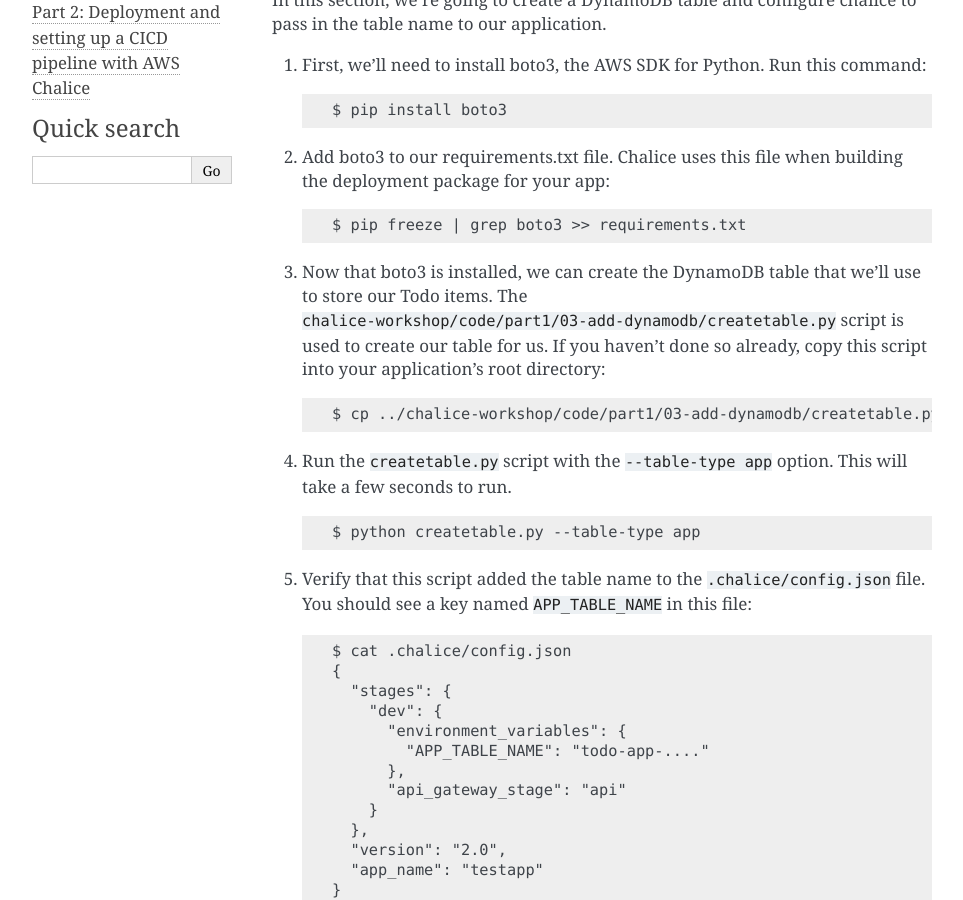
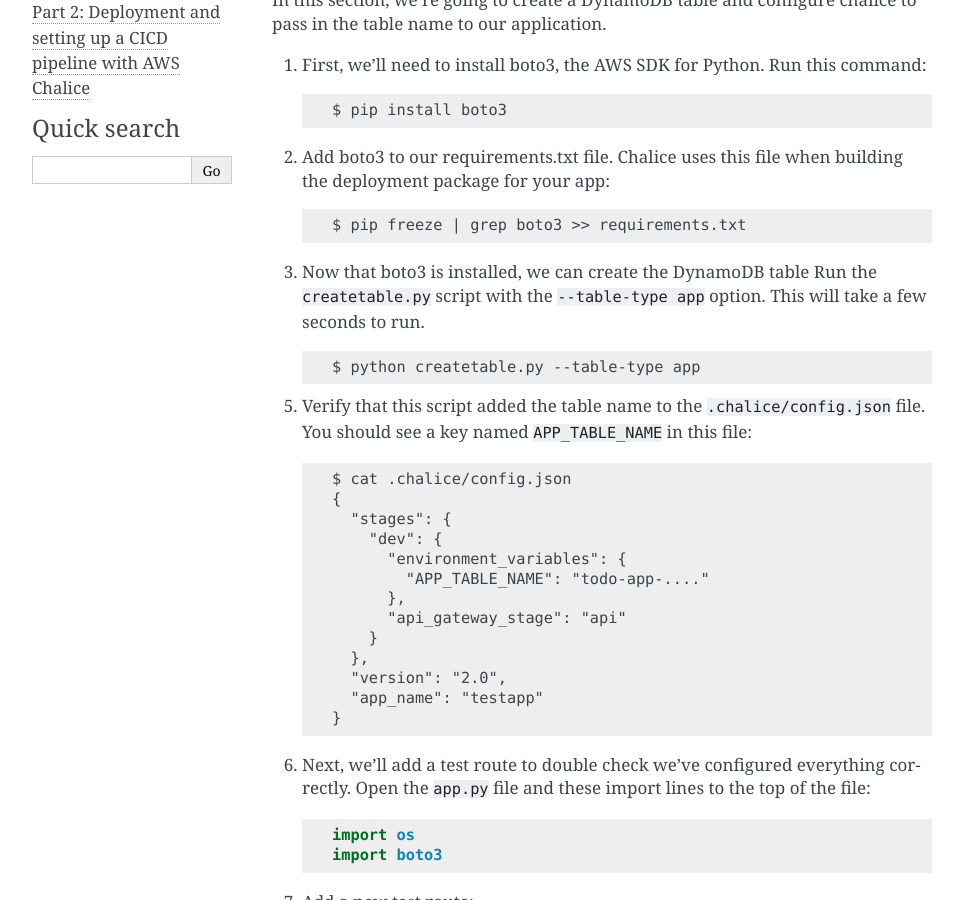
Before and after one commit to aws-samples/chalice-workshop, a Sphinx documentation site: the page built from docs/source/part1/03-todo-app-dynamodb.rst, in a window 1280 px wide and 900 px high, scrolled down 600 px. Shown: the whole window, without its empty margins (148-1111 px from the left). Built offline with Sphinx 7.4.7, drawn with Linux system fonts in a browser that asks for light colours.

Commit message:
Fixup dynamodb portion of part1
The final state for part 1 section 2 shows the ``db.py``
that has the dynamodb table already added.  This is confusing
because it's not introduced until the next section.  There's no
actual code snippet that contains just this version so I inlined
the code instead of using the ``literalinclude``.

I also removed a duplicate step.  It was confusing because we just
copied the file a few steps back.

```diff
--- a/docs/source/part1/03-todo-app-dynamodb.rst
+++ b/docs/source/part1/03-todo-app-dynamodb.rst
@@ -38,14 +38,7 @@
     $ pip freeze | grep boto3 >> requirements.txt
 
 3. Now that boto3 is installed, we can create the DynamoDB table
-   that we'll use to store our Todo items.  The
-   ``chalice-workshop/code/part1/03-add-dynamodb/createtable.py`` script is used to create our
-   table for us.  If you haven't done so already, copy this script into your
-   application's root directory::
-
-    $ cp ../chalice-workshop/code/part1/03-add-dynamodb/createtable.py createtable.py
-
-4. Run the ``createtable.py`` script with the ``--table-type app`` option.
+   Run the ``createtable.py`` script with the ``--table-type app`` option.
    This will take a few seconds to run. ::
 
     $ python createtable.py --table-type app
```
Also changed, not shown: docs/source/part1/02-todo-app-chalicelib.rst (+52 -3 lines).
